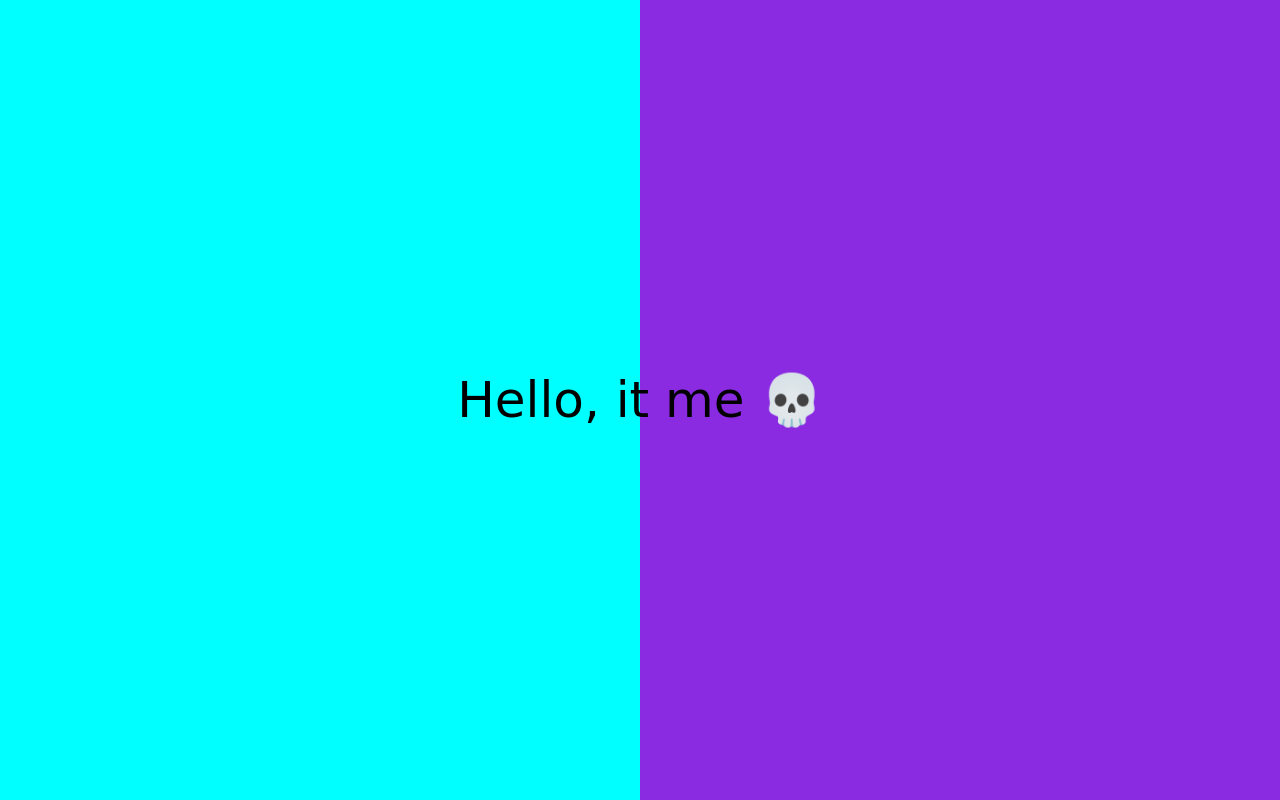
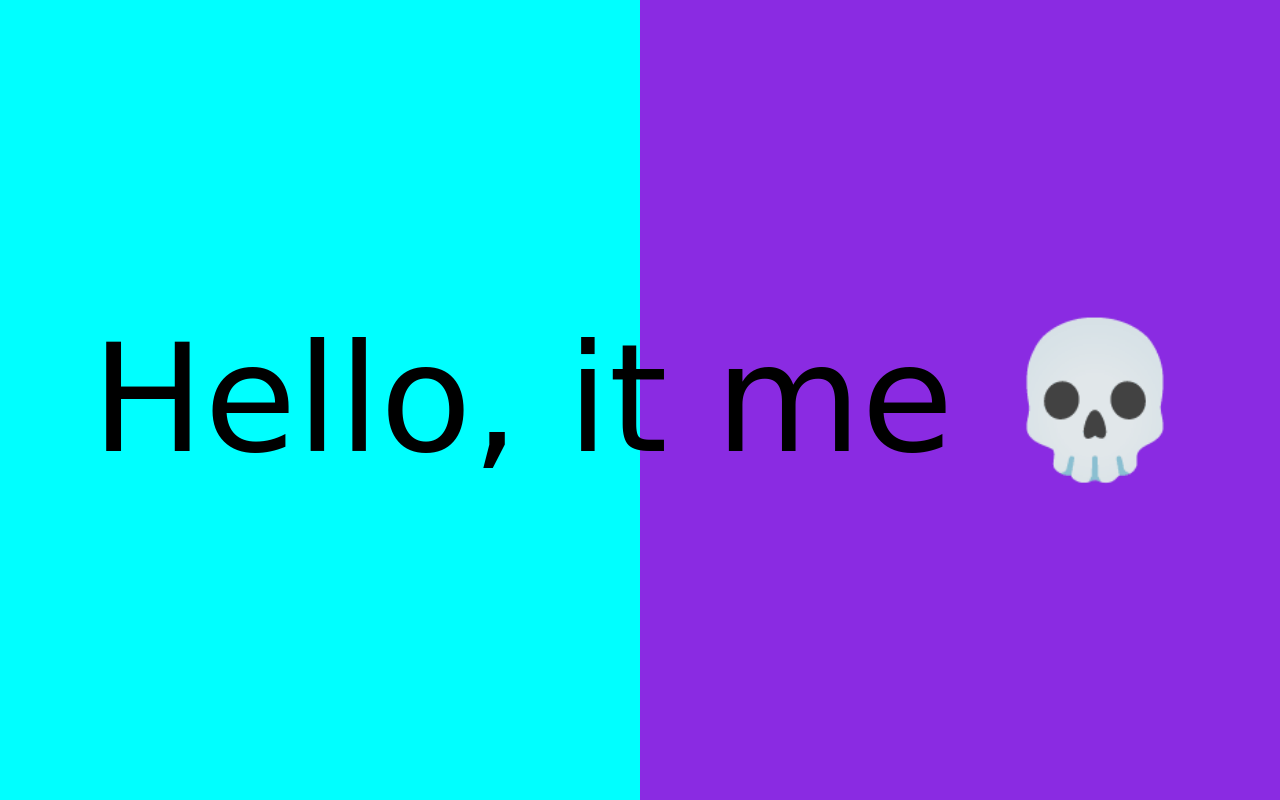
Before and after one commit to BakogiannisEvangelos/MyFirstProject, a website built with Vite: page index.html in a window 1280 px wide. Built offline with nearby package versions, Linux system fonts and the light colour scheme; a web font is replaced by a local one.

Commit message:
first changes

```diff
--- a/style.css
+++ b/style.css
@@ -32,6 +32,6 @@ body {
   margin-left: auto;
   margin-right: auto;
   z-index: 2;
-  font-size: 50px;
+  font-size: 150px;
   font-family: 'Fasthand', cursive;
 }
```
